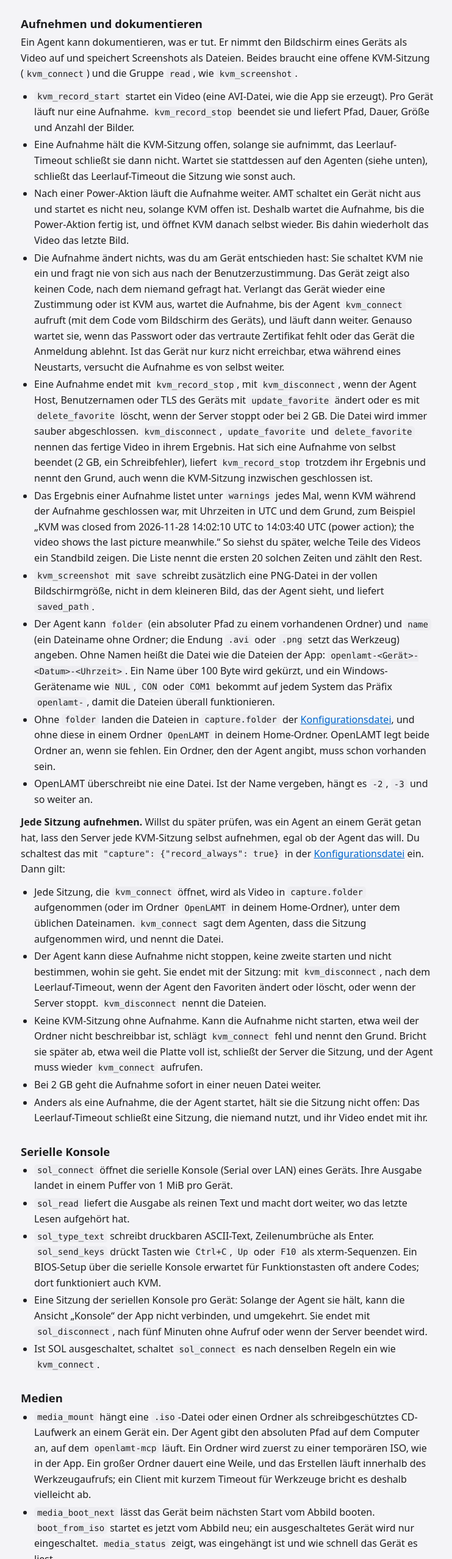
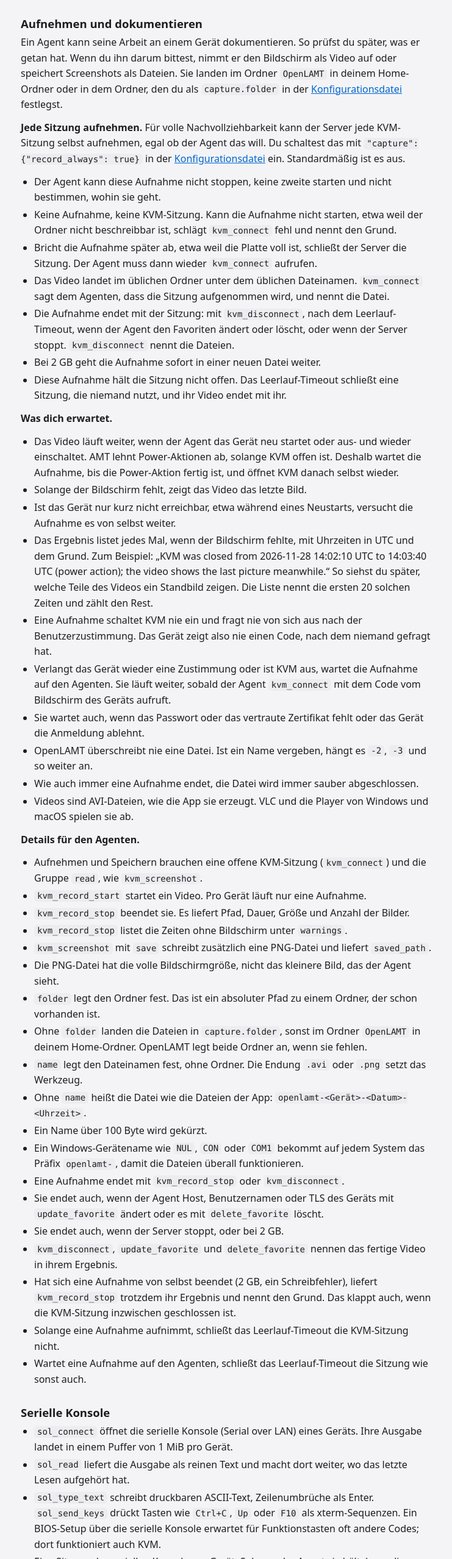
Before and after one commit to Srv-02/OpenLAMT, a plain HTML site: page site/de/mcp.html in a window 1280 px wide. Shown: the part 4175-6732 px from the top of the page at 61% size, without its empty margins (256-997 px from the left). Drawn offline with Linux system fonts and the light colour scheme.

Commit message:
docs(mcp): explain recording in plain language
Rewrite the recording docs for homelab users and IT people: start with
what recording is for, then recording every session, then what to
expect, and keep the tool details in a short list at the end.

Co-Authored-By: Claude Opus 5.5 <noreply@anthropic.com>

```diff
--- a/site/de/mcp.html
+++ b/site/de/mcp.html
@@ -133,26 +133,51 @@
 </ul>
 
 <h3 id="record">Aufnehmen und dokumentieren</h3>
-<p>Ein Agent kann dokumentieren, was er tut. Er nimmt den Bildschirm eines Geräts als Video auf und speichert Screenshots als Dateien. Beides braucht eine offene KVM-Sitzung (<code>kvm_connect</code>) und die Gruppe <code>read</code>, wie <code>kvm_screenshot</code>.</p>
+<p>Ein Agent kann seine Arbeit an einem Gerät dokumentieren. So prüfst du später, was er getan hat. Wenn du ihn darum bittest, nimmt er den Bildschirm als Video auf oder speichert Screenshots als Dateien. Sie landen im Ordner <code>OpenLAMT</code> in deinem Home-Ordner oder in dem Ordner, den du als <code>capture.folder</code> in der <a href="#config">Konfigurationsdatei</a> festlegst.</p>
+<p id="record-always"><b>Jede Sitzung aufnehmen.</b> Für volle Nachvollziehbarkeit kann der Server jede KVM-Sitzung selbst aufnehmen, egal ob der Agent das will. Du schaltest das mit <code>"capture": {"record_always": true}</code> in der <a href="#config">Konfigurationsdatei</a> ein. Standardmäßig ist es aus.</p>
 <ul>
-  <li><code>kvm_record_start</code> startet ein Video (eine AVI-Datei, wie die App sie erzeugt). Pro Gerät läuft nur eine Aufnahme. <code>kvm_record_stop</code> beendet sie und liefert Pfad, Dauer, Größe und Anzahl der Bilder.</li>
-  <li>Eine Aufnahme hält die KVM-Sitzung offen, solange sie aufnimmt, das Leerlauf-Timeout schließt sie dann nicht. Wartet sie stattdessen auf den Agenten (siehe unten), schließt das Leerlauf-Timeout die Sitzung wie sonst auch.</li>
-  <li>Nach einer Power-Aktion läuft die Aufnahme weiter. AMT schaltet ein Gerät nicht aus und startet es nicht neu, solange KVM offen ist. Deshalb wartet die Aufnahme, bis die Power-Aktion fertig ist, und öffnet KVM danach selbst wieder. Bis dahin wiederholt das Video das letzte Bild.</li>
-  <li>Die Aufnahme ändert nichts, was du am Gerät entschieden hast: Sie schaltet KVM nie ein und fragt nie von sich aus nach der Benutzerzustimmung. Das Gerät zeigt also keinen Code, nach dem niemand gefragt hat. Verlangt das Gerät wieder eine Zustimmung oder ist KVM aus, wartet die Aufnahme, bis der Agent <code>kvm_connect</code> aufruft (mit dem Code vom Bildschirm des Geräts), und läuft dann weiter. Genauso wartet sie, wenn das Passwort oder das vertraute Zertifikat fehlt oder das Gerät die Anmeldung ablehnt. Ist das Gerät nur kurz nicht erreichbar, etwa während eines Neustarts, versucht die Aufnahme es von selbst weiter.</li>
-  <li>Eine Aufnahme endet mit <code>kvm_record_stop</code>, mit <code>kvm_disconnect</code>, wenn der Agent Host, Benutzernamen oder TLS des Geräts mit <code>update_favorite</code> ändert oder es mit <code>delete_favorite</code> löscht, wenn der Server stoppt oder bei 2 GB. Die Datei wird immer sauber abgeschlossen. <code>kvm_disconnect</code>, <code>update_favorite</code> und <code>delete_favorite</code> nennen das fertige Video in ihrem Ergebnis. Hat sich eine Aufnahme von selbst beendet (2 GB, ein Schreibfehler), liefert <code>kvm_record_stop</code> trotzdem ihr Ergebnis und nennt den Grund, auch wenn die KVM-Sitzung inzwischen geschlossen ist.</li>
-  <li>Das Ergebnis einer Aufnahme listet unter <code>warnings</code> jedes Mal, wenn KVM während der Aufnahme geschlossen war, mit Uhrzeiten in UTC und dem Grund, zum Beispiel „KVM was closed from 2026-11-28 14:02:10 UTC to 14:03:40 UTC (power action); the video shows the last picture meanwhile.“ So siehst du später, welche Teile des Videos ein Standbild zeigen. Die Liste nennt die ersten 20 solchen Zeiten und zählt den Rest.</li>
-  <li><code>kvm_screenshot</code> mit <code>save</code> schreibt zusätzlich eine PNG-Datei in der vollen Bildschirmgröße, nicht in dem kleineren Bild, das der Agent sieht, und liefert <code>saved_path</code>.</li>
-  <li>Der Agent kann <code>folder</code> (ein absoluter Pfad zu einem vorhandenen Ordner) und <code>name</code> (ein Dateiname ohne Ordner; die Endung <code>.avi</code> oder <code>.png</code> setzt das Werkzeug) angeben. Ohne Namen heißt die Datei wie die Dateien der App: <code>openlamt-&lt;Gerät&gt;-&lt;Datum&gt;-&lt;Uhrzeit&gt;</code>. Ein Name über 100 Byte wird gekürzt, und ein Windows-Gerätename wie <code>NUL</code>, <code>CON</code> oder <code>COM1</code> bekommt auf jedem System das Präfix <code>openlamt-</code>, damit die Dateien überall funktionieren.</li>
-  <li>Ohne <code>folder</code> landen die Dateien in <code>capture.folder</code> der <a href="#config">Konfigurationsdatei</a>, und ohne diese in einem Ordner <code>OpenLAMT</code> in deinem Home-Ordner. OpenLAMT legt beide Ordner an, wenn sie fehlen. Ein Ordner, den der Agent angibt, muss schon vorhanden sein.</li>
-  <li>OpenLAMT überschreibt nie eine Datei. Ist der Name vergeben, hängt es <code>-2</code>, <code>-3</code> und so weiter an.</li>
+  <li>Der Agent kann diese Aufnahme nicht stoppen, keine zweite starten und nicht bestimmen, wohin sie geht.</li>
+  <li>Keine Aufnahme, keine KVM-Sitzung. Kann die Aufnahme nicht starten, etwa weil der Ordner nicht beschreibbar ist, schlägt <code>kvm_connect</code> fehl und nennt den Grund.</li>
+  <li>Bricht die Aufnahme später ab, etwa weil die Platte voll ist, schließt der Server die Sitzung. Der Agent muss dann wieder <code>kvm_connect</code> aufrufen.</li>
+  <li>Das Video landet im üblichen Ordner unter dem üblichen Dateinamen. <code>kvm_connect</code> sagt dem Agenten, dass die Sitzung aufgenommen wird, und nennt die Datei.</li>
+  <li>Die Aufnahme endet mit der Sitzung: mit <code>kvm_disconnect</code>, nach dem Leerlauf-Timeout, wenn der Agent den Favoriten ändert oder löscht, oder wenn der Server stoppt. <code>kvm_disconnect</code> nennt die Dateien.</li>
+  <li>Bei 2 GB geht die Aufnahme sofort in einer neuen Datei weiter.</li>
+  <li>Diese Aufnahme hält die Sitzung nicht offen. Das Leerlauf-Timeout schließt eine Sitzung, die niemand nutzt, und ihr Video endet mit ihr.</li>
 </ul>
-<p id="record-always"><b>Jede Sitzung aufnehmen.</b> Willst du später prüfen, was ein Agent an einem Gerät getan hat, lass den Server jede KVM-Sitzung selbst aufnehmen, egal ob der Agent das will. Du schaltest das mit <code>"capture": {"record_always": true}</code> in der <a href="#config">Konfigurationsdatei</a> ein. Dann gilt:</p>
+<p><b>Was dich erwartet.</b></p>
 <ul>
-  <li>Jede Sitzung, die <code>kvm_connect</code> öffnet, wird als Video in <code>capture.folder</code> aufgenommen (oder im Ordner <code>OpenLAMT</code> in deinem Home-Ordner), unter dem üblichen Dateinamen. <code>kvm_connect</code> sagt dem Agenten, dass die Sitzung aufgenommen wird, und nennt die Datei.</li>
-  <li>Der Agent kann diese Aufnahme nicht stoppen, keine zweite starten und nicht bestimmen, wohin sie geht. Sie endet mit der Sitzung: mit <code>kvm_disconnect</code>, nach dem Leerlauf-Timeout, wenn der Agent den Favoriten ändert oder löscht, oder wenn der Server stoppt. <code>kvm_disconnect</code> nennt die Dateien.</li>
-  <li>Keine KVM-Sitzung ohne Aufnahme. Kann die Aufnahme nicht starten, etwa weil der Ordner nicht beschreibbar ist, schlägt <code>kvm_connect</code> fehl und nennt den Grund. Bricht sie später ab, etwa weil die Platte voll ist, schließt der Server die Sitzung, und der Agent muss wieder <code>kvm_connect</code> aufrufen.</li>
-  <li>Bei 2 GB geht die Aufnahme sofort in einer neuen Datei weiter.</li>
-  <li>Anders als eine Aufnahme, die der Agent startet, hält sie die Sitzung nicht offen: Das Leerlauf-Timeout schließt eine Sitzung, die niemand nutzt, und ihr Video endet mit ihr.</li>
+  <li>Das Video läuft weiter, wenn der Agent das Gerät neu startet oder aus- und wieder einschaltet. AMT lehnt Power-Aktionen ab, solange KVM offen ist. Deshalb wartet die Aufnahme, bis die Power-Aktion fertig ist, und öffnet KVM danach selbst wieder.</li>
+  <li>Solange der Bildschirm fehlt, zeigt das Video das letzte Bild.</li>
+  <li>Ist das Gerät nur kurz nicht erreichbar, etwa während eines Neustarts, versucht die Aufnahme es von selbst weiter.</li>
+  <li>Das Ergebnis listet jedes Mal, wenn der Bildschirm fehlte, mit Uhrzeiten in UTC und dem Grund. Zum Beispiel: „KVM was closed from 2026-11-28 14:02:10 UTC to 14:03:40 UTC (power action); the video shows the last picture meanwhile.“ So siehst du später, welche Teile des Videos ein Standbild zeigen. Die Liste nennt die ersten 20 solchen Zeiten und zählt den Rest.</li>
+  <li>Eine Aufnahme schaltet KVM nie ein und fragt nie von sich aus nach der Benutzerzustimmung. Das Gerät zeigt also nie einen Code, nach dem niemand gefragt hat.</li>
+  <li>Verlangt das Gerät wieder eine Zustimmung oder ist KVM aus, wartet die Aufnahme auf den Agenten. Sie läuft weiter, sobald der Agent <code>kvm_connect</code> mit dem Code vom Bildschirm des Geräts aufruft.</li>
+  <li>Sie wartet auch, wenn das Passwort oder das vertraute Zertifikat fehlt oder das Gerät die Anmeldung ablehnt.</li>
+  <li>OpenLAMT überschreibt nie eine Datei. Ist ein Name vergeben, hängt es <code>-2</code>, <code>-3</code> und so weiter an.</li>
+  <li>Wie auch immer eine Aufnahme endet, die Datei wird immer sauber abgeschlossen.</li>
+  <li>Videos sind AVI-Dateien, wie die App sie erzeugt. VLC und die Player von Windows und macOS spielen sie ab.</li>
+</ul>
+<p><b>Details für den Agenten.</b></p>
+<ul>
+  <li>Aufnehmen und Speichern brauchen eine offene KVM-Sitzung (<code>kvm_connect</code>) und die Gruppe <code>read</code>, wie <code>kvm_screenshot</code>.</li>
+  <li><code>kvm_record_start</code> startet ein Video. Pro Gerät läuft nur eine Aufnahme.</li>
+  <li><code>kvm_record_stop</code> beendet sie. Es liefert Pfad, Dauer, Größe und Anzahl der Bilder.</li>
+  <li><code>kvm_record_stop</code> listet die Zeiten ohne Bildschirm unter <code>warnings</code>.</li>
+  <li><code>kvm_screenshot</code> mit <code>save</code> schreibt zusätzlich eine PNG-Datei und liefert <code>saved_path</code>.</li>
+  <li>Die PNG-Datei hat die volle Bildschirmgröße, nicht das kleinere Bild, das der Agent sieht.</li>
+  <li><code>folder</code> legt den Ordner fest. Das ist ein absoluter Pfad zu einem Ordner, der schon vorhanden ist.</li>
+  <li>Ohne <code>folder</code> landen die Dateien in <code>capture.folder</code>, sonst im Ordner <code>OpenLAMT</code> in deinem Home-Ordner. OpenLAMT legt beide Ordner an, wenn sie fehlen.</li>
+  <li><code>name</code> legt den Dateinamen fest, ohne Ordner. Die Endung <code>.avi</code> oder <code>.png</code> setzt das Werkzeug.</li>
+  <li>Ohne <code>name</code> heißt die Datei wie die Dateien der App: <code>openlamt-&lt;Gerät&gt;-&lt;Datum&gt;-&lt;Uhrzeit&gt;</code>.</li>
+  <li>Ein Name über 100 Byte wird gekürzt.</li>
+  <li>Ein Windows-Gerätename wie <code>NUL</code>, <code>CON</code> oder <code>COM1</code> bekommt auf jedem System das Präfix <code>openlamt-</code>, damit die Dateien überall funktionieren.</li>
+  <li>Eine Aufnahme endet mit <code>kvm_record_stop</code> oder <code>kvm_disconnect</code>.</li>
+  <li>Sie endet auch, wenn der Agent Host, Benutzernamen oder TLS des Geräts mit <code>update_favorite</code> ändert oder es mit <code>delete_favorite</code> löscht.</li>
+  <li>Sie endet auch, wenn der Server stoppt, oder bei 2 GB.</li>
+  <li><code>kvm_disconnect</code>, <code>update_favorite</code> und <code>delete_favorite</code> nennen das fertige Video in ihrem Ergebnis.</li>
+  <li>Hat sich eine Aufnahme von selbst beendet (2 GB, ein Schreibfehler), liefert <code>kvm_record_stop</code> trotzdem ihr Ergebnis und nennt den Grund. Das klappt auch, wenn die KVM-Sitzung inzwischen geschlossen ist.</li>
+  <li>Solange eine Aufnahme aufnimmt, schließt das Leerlauf-Timeout die KVM-Sitzung nicht.</li>
+  <li>Wartet eine Aufnahme auf den Agenten, schließt das Leerlauf-Timeout die Sitzung wie sonst auch.</li>
 </ul>
 
 <h3 id="serial-console">Serielle Konsole</h3>
@@ -279,8 +304,8 @@ openlamt-mcp trust "Lab Server"</code></pre>
   <dt><code>require_client_confirmation</code></dt><dd>Fragt dich im MCP-Client vor jeder Power-Aktion, jedem Tasten-, Maus- oder Tippaufruf, jedem Einhängen und <code>media_boot_next</code>, jeder Änderung an Einstellungen oder Konten sowie jedem neuen Favoriten. Orange und rote Änderungen fragen immer. Die Rückfrage zeigt jede Taste, den zu tippenden Text und den vollen Pfad zum Einhängen, nachdem Links aufgelöst sind. Jeder Zeilenumbruch (ein Druck auf Enter) erscheint als ⏎, unsichtbare oder richtungsändernde Zeichen als ihr Codepoint. Markiert der Agent eine einzelne Zeile als <code>secret</code>, sagt die Rückfrage, dass der Agent sie verbergen wollte. Ein Client, der nicht fragen kann, bekommt eine Ablehnung.</dd>
   <dt><code>action_log</code></dt><dd>Schreibt eine Zeile pro Werkzeugaufruf nach <code>openlamt-mcp-actions.log</code> neben der Konfigurationsdatei, oder nach <code>path</code>. Darin stehen Tasten und Mausaktionen, eingehängte Pfade und die geänderten Einstellungen, aber nie Text, der über KVM oder die serielle Konsole getippt wurde, kein Consent-Code und kein Passwort.</dd>
   <dt><code>kvm</code></dt><dd>Das Leerlauf-Timeout einer KVM-Sitzung (<code>0</code> hält sie offen, bis der Server stoppt) und die Standardgröße, das Format (<code>jpeg</code> oder <code>png</code>) und die Qualität von Screenshots. Der Agent kann pro Aufruf eine andere Größe oder ein anderes Format verlangen.</dd>
-  <dt><code>capture.folder</code></dt><dd>Der Ordner für Aufnahmen und gespeicherte Screenshots, wenn der Agent keinen nennt (ein absoluter Pfad). Leer heißt der Ordner <code>OpenLAMT</code> in deinem Home-Ordner. OpenLAMT legt den Ordner an, wenn er fehlt. Siehe <a href="#record">Aufnehmen und dokumentieren</a>.</dd>
-  <dt><code>capture.record_always</code></dt><dd>Nimmt jede KVM-Sitzung als Video auf, damit du später prüfen kannst, was der Agent getan hat. Der Agent kann das nicht stoppen, und ohne funktionierende Aufnahme gibt es keine KVM-Sitzung. Standardmäßig aus. Siehe <a href="#record-always">Jede Sitzung aufnehmen</a>.</dd>
+  <dt><code>capture.folder</code></dt><dd>Hier landen Aufnahmen und gespeicherte Screenshots, wenn der Agent keinen Ordner nennt. Gib einen absoluten Pfad an. Leer heißt der Ordner <code>OpenLAMT</code> in deinem Home-Ordner. OpenLAMT legt den Ordner an, wenn er fehlt. Siehe <a href="#record">Aufnehmen und dokumentieren</a>.</dd>
+  <dt><code>capture.record_always</code></dt><dd>Nimmt jede KVM-Sitzung als Video auf, damit du später prüfen kannst, was der Agent getan hat. Der Agent kann das nicht stoppen. Ohne funktionierende Aufnahme gibt es keine KVM-Sitzung. Standardmäßig aus. Siehe <a href="#record-always">Jede Sitzung aufnehmen</a>.</dd>
   <dt><code>sol</code></dt><dd>Das Leerlauf-Timeout einer Sitzung der seriellen Konsole.</dd>
   <dt><code>media.allowed_paths</code></dt><dd>Begrenzt <code>media_mount</code> auf die Ordner, die du aufzählst (absolute Pfade). Leer heißt überall außer in den geschützten Ordnern.</dd>
   <dt><code>passwords.command</code></dt><dd>Programm und Argumente, die ein Gerätepasswort ausgeben, siehe <a href="#password-sources">Woher Passwörter kommen</a>. Leer heißt keines.</dd>
```
Also changed, not shown: site/mcp.html (+44 -19 lines), 1 other file.
